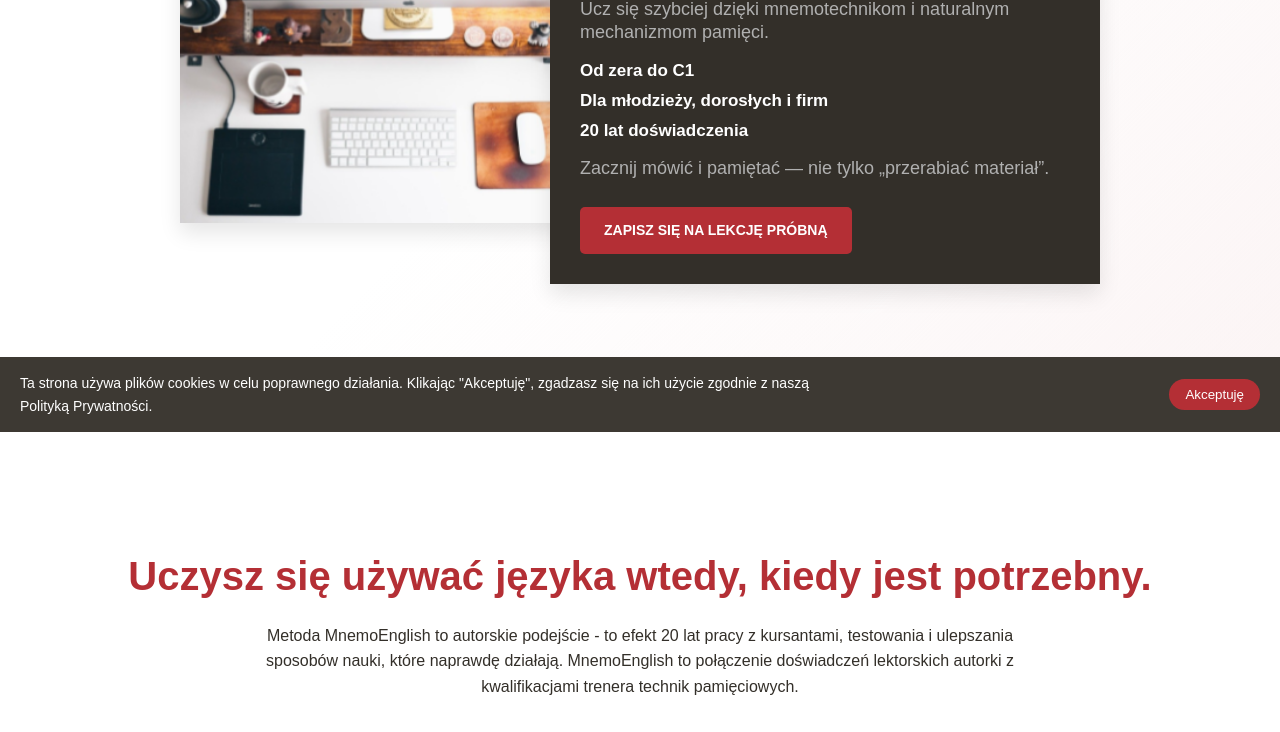
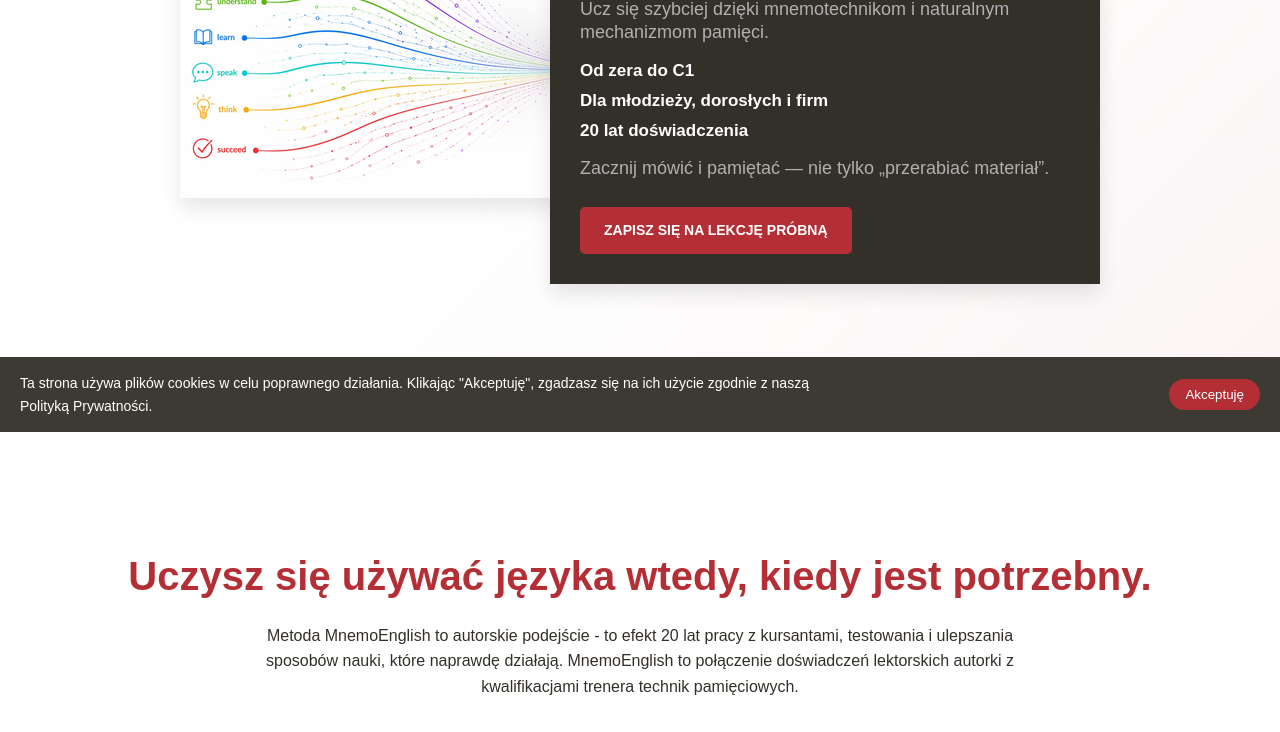
Before and after one commit to mmaciejakz/alltera, a plain HTML site: page mnemo-english.html in a window 1280 px wide. Shown: the part 368-1100 px from the top of the page. Drawn offline with Linux system fonts and the light colour scheme.

Commit message:
zmiana ofirmie mnemo

```diff
--- a/mnemo-english.html
+++ b/mnemo-english.html
@@ -23,7 +23,7 @@
     </header>
 
     <section id="hero" class="fade-in">
-        <img src="ofirmie.png" alt="MnemoEnglish" class="hero-image">
+        <img src="ofirmie_mnemo_english.png" alt="MnemoEnglish" class="hero-image">
         <div class="hero-box">
             <h1>Angielski, który naprawdę zostaje w głowie</h1>
             <p>Ucz się szybciej dzięki mnemotechnikom i naturalnym mechanizmom pamięci.</p>
--- a/style-mnemo-english.css
+++ b/style-mnemo-english.css
@@ -439,7 +439,7 @@ footer p {
     h2, h3 { font-size: 32px; }
 
     #hero { flex-direction: row; padding: 160px 40px 100px 40px; justify-content: center; }
-    #hero .hero-image { width: 450px; height: 350px; transform: translateX(30px); }
+    #hero .hero-image { width: 450px; transform: translateX(30px); }
     #hero .hero-box { transform: translateX(-30px); max-width: 550px; }
     #hero .hero-box h1 { font-size: 32px; }
 
```
Also changed, not shown: ofirmie_mnemo_english.png (added).
